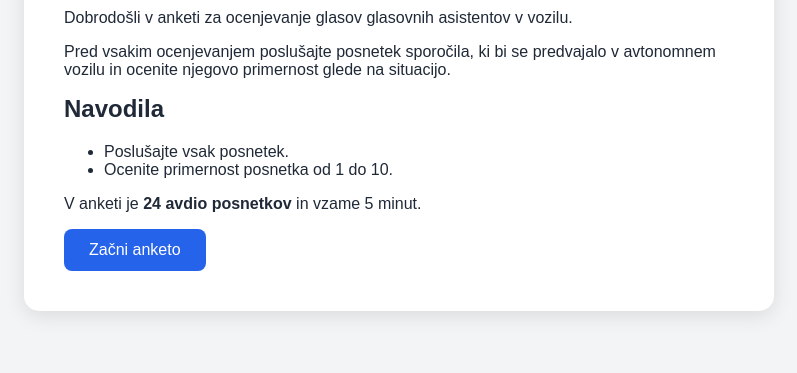
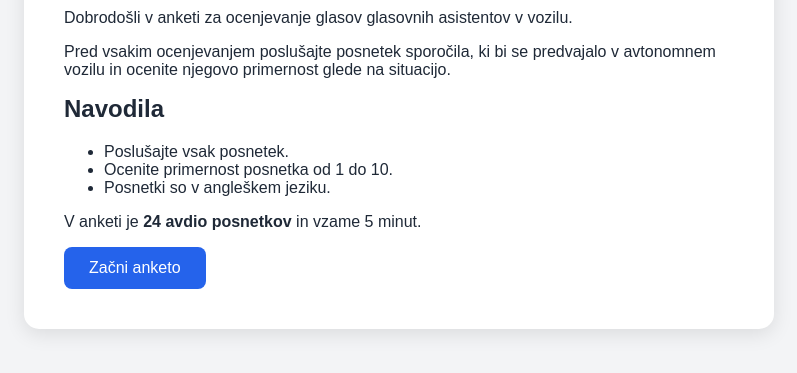
Before and after one commit to NejcU/Anketa-4, a website: page index.html in a window 1280 px wide. Shown: the part 179-552 px from the top of the page, without its empty margins (241-1038 px from the left). Drawn offline with Linux system fonts and the light colour scheme.

Commit message:
Posodobitev navodil 2

```diff
--- a/index.html
+++ b/index.html
@@ -28,6 +28,7 @@
     <ul>
         <li>Poslušajte vsak posnetek.</li>
         <li>Ocenite primernost posnetka od 1 do 10.</li>
+        <li>Posnetki so v angleškem jeziku.</li>
     </ul>
 
     <p>
```
